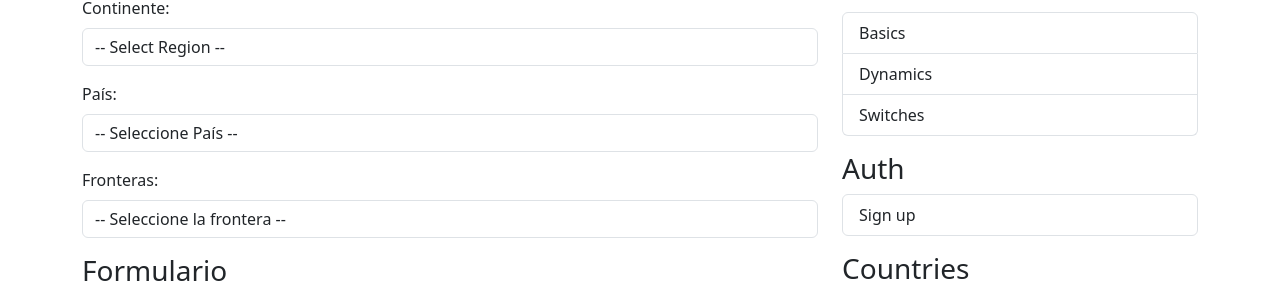
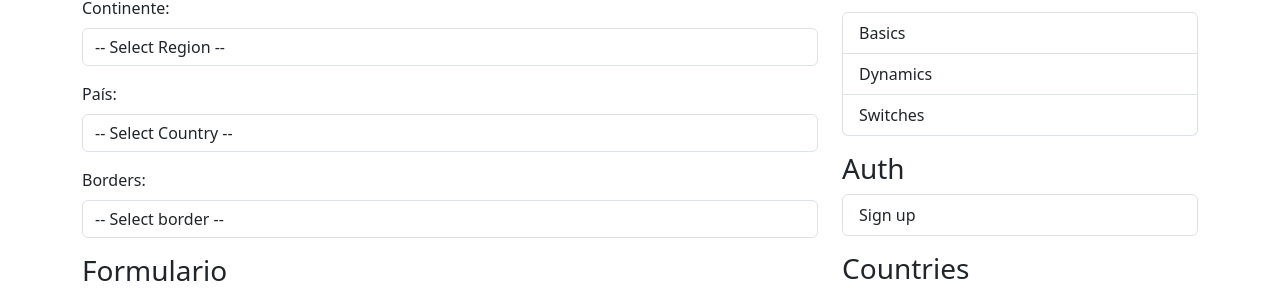
Before and after one commit to relicary/reactive-forms-app, an Angular app: page /country in a window 1280 px wide. Shown: the part 149-437 px from the top of the page. Built offline with nearby package versions, Linux system fonts and the light colour scheme.

Commit message:
FORM: Borders are rendered after Country selection

```diff
--- a/src/app/country/pages/country-page/country-page.component.html
+++ b/src/app/country/pages/country-page/country-page.component.html
@@ -22,7 +22,7 @@
     <div class="col">
       <label class="form-label">País:</label>
       <select formControlName="country" class="form-control">
-        <option value="">-- Seleccione País --</option>
+        <option value="">-- Select Country --</option>
 
         @for (country of countriesByRegion(); track country.cca3) {
         <option [value]="country.cca3">
@@ -37,13 +37,15 @@
 
   <div class="row mb-3">
     <div class="col">
-      <label class="form-label">Fronteras:</label>
+      <label class="form-label">Borders:</label>
       <select formControlName="border" class="form-control">
-        <option value="">-- Seleccione la frontera --</option>
+        <option value="">-- Select border --</option>
 
-        <!-- <option [value]="country.cca3">
-          {{ country.name }}
-        </option> -->
+        @for (country of borders(); track country.cca3) {
+        <option [value]="country.cca3">
+          {{ country.name.common }}
+        </option>
+        }
       </select>
     </div>
   </div>
--- a/src/app/country/pages/country-page/country-page.component.ts
+++ b/src/app/country/pages/country-page/country-page.component.ts
@@ -67,7 +67,7 @@ export class CountryPageComponent {
         )
       )
       .subscribe((borders) => {
-        console.log({ borders });
+        this.borders.set(borders);
       });
   }
 }
```
